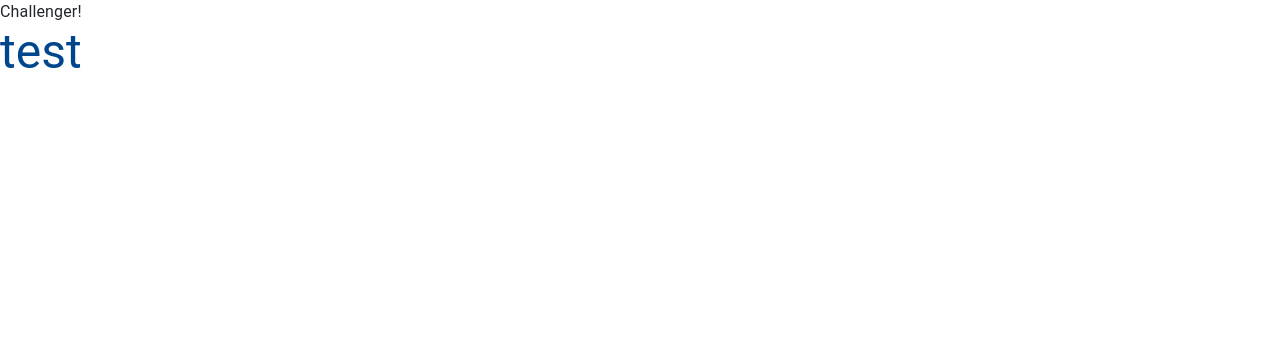
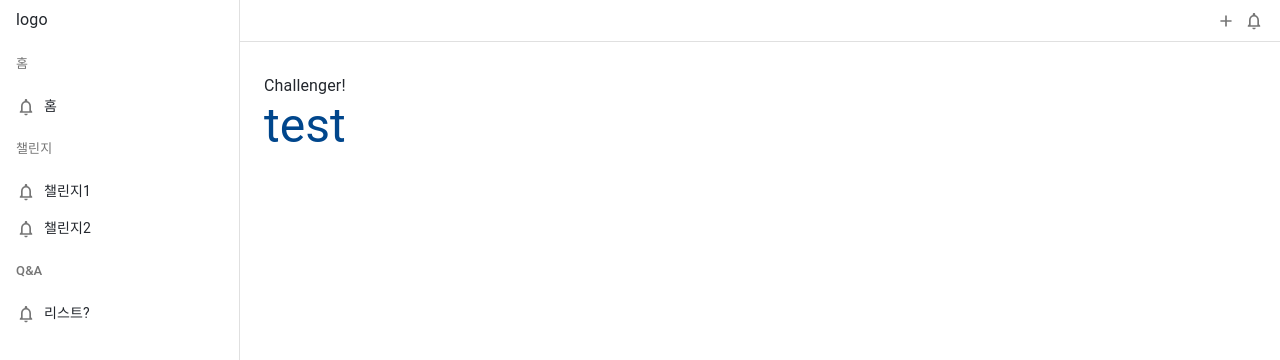
Before and after one commit to FTHON-6TEAM/Challenger-Fe, a Next.js app: page / in a window 1280 px wide. Shown: the top 360 px of the page. Built offline with nearby package versions, Linux system fonts and the light colour scheme.

Commit message:
feat: Implement default layout

```diff
--- /dev/null
+++ b/src/components/common/Header.tsx
@@ -0,0 +1,36 @@
+import { Box, IconButton } from '@mui/material';
+import Icon from './Icon';
+import { HeaderContainer, IconWrapper, LogoWrapper } from './styles/layout';
+
+type HeaderProps = {
+  openDrawer: () => void;
+};
+
+const Header = ({ openDrawer }: HeaderProps) => {
+  return (
+    <HeaderContainer>
+      <LogoWrapper>
+        <IconButton
+          color="inherit"
+          aria-label="open drawer"
+          onClick={openDrawer}
+          sx={{ p: 0, display: { sm: 'none' } }}
+        >
+          <Icon name="menu" fontSize="small" />
+        </IconButton>
+        <div>{'logo'}</div>
+      </LogoWrapper>
+
+      <IconWrapper>
+        <IconButton>
+          <Icon name="add" fontSize="small" />
+        </IconButton>
+        <IconButton>
+          <Icon name="notification" fontSize="small" />
+        </IconButton>
+      </IconWrapper>
+    </HeaderContainer>
+  );
+};
+
+export default Header;
--- /dev/null
+++ b/src/components/common/Layout.tsx
@@ -0,0 +1,19 @@
+import React, { PropsWithChildren } from 'react';
+import Sidebar from './Sidebar';
+import Header from './Header';
+import { Container, MainContainer } from './styles/layout';
+import useBoolean from '../../hooks/common/useBoolean'; // 여기만 경로 못찾음..
+
+const Layout = ({ children }: PropsWithChildren) => {
+  const [isOpenDrawer, openDrawer, closeDrawer] = useBoolean();
+
+  return (
+    <Container>
+      <Header openDrawer={openDrawer} />
+      <Sidebar isOpen={isOpenDrawer} closeDrawer={closeDrawer} />
+      <MainContainer maxWidth={false}>{children}</MainContainer>
+    </Container>
+  );
+};
+
+export default Layout;
--- /dev/null
+++ b/src/components/common/Sidebar.tsx
@@ -0,0 +1,81 @@
+import {
+  Box,
+  ListItem,
+  ListItemButton,
+  ListItemIcon,
+  ListItemText,
+  useMediaQuery,
+  useTheme,
+} from '@mui/material';
+import { Drawer, ListContainer, ListSubheader } from './styles/layout';
+import Icon from './Icon';
+
+type MenuItem = {
+  label: string;
+  link: string;
+  // icon: string;
+};
+
+type MenuList = {
+  subHeader: string;
+  items: MenuItem[];
+};
+
+// TODO: 많아지면 파일 분리하기, icon을 subHeader로 옮길지 결정하기
+const menuList: MenuList[] = [
+  {
+    subHeader: '홈',
+    items: [{ label: '홈', link: '/' }],
+  },
+  {
+    subHeader: '챌린지',
+    items: [
+      { label: '챌린지1', link: '/challenge1' },
+      { label: '챌린지2', link: '/challenge2' },
+    ],
+  },
+  {
+    subHeader: 'Q&A',
+    items: [{ label: '리스트?', link: '/questions' }],
+  },
+];
+
+type SidebarProps = {
+  isOpen: boolean;
+  closeDrawer: () => void;
+};
+
+const Sidebar = ({ isOpen, closeDrawer }: SidebarProps) => {
+  const theme = useTheme();
+  const isDesktop = useMediaQuery(theme.breakpoints.up('sm'));
+
+  return (
+    <Box gridArea={'sidebar'} component={'nav'} id="Sidebar">
+      <Drawer
+        anchor="left"
+        open={isOpen}
+        variant={isDesktop ? 'permanent' : 'temporary'}
+        onClose={closeDrawer}
+      >
+        <ListContainer>
+          {isDesktop && <ListItem>{'logo'}</ListItem>}
+          {menuList.map((menu) => (
+            <ListContainer key={`menu-${menu.subHeader}`} sx={{ p: 0 }}>
+              <ListSubheader>{menu.subHeader}</ListSubheader>
+              {menu.items.map((item) => (
+                <ListItemButton key={item.label} sx={{ gap: 1 }}>
+                  <ListItemIcon sx={{ minWidth: 'auto' }}>
+                    <Icon name="notification" fontSize="small" />
+                  </ListItemIcon>
+                  <ListItemText primary={item.label} sx={{ m: 0, '> span': { fontSize: 14 } }} />
+                </ListItemButton>
+              ))}
+            </ListContainer>
+          ))}
+        </ListContainer>
+      </Drawer>
+    </Box>
+  );
+};
+
+export default Sidebar;
--- /dev/null
+++ b/src/components/common/styles/layout.ts
@@ -0,0 +1,125 @@
+import {
+  Container as MuiContainer,
+  List,
+  Drawer as MuiDrawer,
+  ListSubheader as MuiListSubheader,
+} from '@mui/material';
+import { styled } from '@mui/material/styles';
+
+export const SIDEBAR_WIDTH = {
+  MOBILE: 200,
+  DESKTOP: 240,
+};
+
+export const HEADER_HEIGHT = 42;
+
+/* ------ main layout ------ */
+const Container = styled('div')(({ theme }) => ({
+  display: 'grid',
+  gridTemplateAreas: `
+  'header'
+  'main'
+`,
+  gridTemplateColumns: '100vw',
+  gridTemplateRows: `${HEADER_HEIGHT}px calc(100vh - ${HEADER_HEIGHT}px)`,
+
+  [theme.breakpoints.up('sm')]: {
+    gridTemplateAreas: `
+    'header header'
+    'sidebar main'
+    `,
+
+    gridTemplateColumns: `${SIDEBAR_WIDTH.DESKTOP}px calc(100vw - ${SIDEBAR_WIDTH.DESKTOP}px)`,
+  },
+}));
+
+const MainContainer = styled(MuiContainer)(({ theme }) => ({
+  gridArea: 'main',
+  minWidth: '100%',
+  minHeight: '100vh',
+  paddingTop: '8px',
+  paddingBottom: '16px',
+  paddingX: '8px',
+
+  [theme.breakpoints.up('sm')]: {
+    paddingX: 0,
+    overflow: 'auto',
+    paddingTop: '32px',
+  },
+}));
+
+/* ------ header ------ */
+const HeaderContainer = styled('header')(({ theme }) => ({
+  gridArea: 'header',
+  display: 'flex',
+  alignItems: 'center',
+  justifyContent: 'space-between',
+  padding: '0 16px',
+  borderBottom: '1px solid rgba(0, 0, 0, 0.12)',
+  backgroundColor: 'white',
+  height: HEADER_HEIGHT,
+}));
+
+const LogoWrapper = styled('div')(({ theme }) => ({
+  display: 'flex',
+  alignItems: 'center',
+  gap: 8,
+}));
+
+const IconWrapper = styled('div')(({ theme }) => ({
+  display: 'flex',
+  alignItems: 'center',
+  justifyContent: 'center',
+  gap: 8,
+
+  '> button': {
+    padding: 0,
+  },
+}));
+
+/* ------ sidebar ------ */
+const Drawer = styled(MuiDrawer)(({ theme }) => ({
+  borderRight: '1px solid rgba(0, 0, 0, 0.12)',
+  backgroundColor: 'white',
+  width: SIDEBAR_WIDTH.MOBILE,
+  flexShrink: 0,
+  zIndex: theme.zIndex.drawer + 1,
+
+  [`& .MuiDrawer-paper`]: {
+    width: SIDEBAR_WIDTH.MOBILE,
+    boxSizing: 'border-box',
+  },
+
+  [theme.breakpoints.up('sm')]: {
+    width: SIDEBAR_WIDTH.DESKTOP,
+
+    [`& .MuiDrawer-paper`]: {
+      width: SIDEBAR_WIDTH.DESKTOP,
+    },
+  },
+}));
+
+const ListContainer = styled(List)(() => ({
+  width: '100%',
+  overflow: 'auto',
+  '&.MuiList-root': {
+    padding: 0,
+  },
+}));
+
+const ListSubheader = styled(MuiListSubheader)(({ theme }) => ({
+  color: theme.palette.grey[600],
+  fontSize: 13,
+  fontWeight: 500,
+}));
+
+export {
+  Container,
+  MainContainer,
+  HeaderContainer,
+  LogoWrapper,
+  IconWrapper,
+  Drawer,
+  ListContainer,
+  ListSubheader,
+};
--- a/src/pages/_app.tsx
+++ b/src/pages/_app.tsx
@@ -1,9 +1,13 @@
 import type { AppProps } from 'next/app';
 import { QueryClient, QueryClientProvider } from '@tanstack/react-query';
-import React from 'react';
+import React, { ReactElement, ReactNode } from 'react';
 import CssBaseline from '@mui/material/CssBaseline';
 import { ThemeProvider } from '@mui/material/styles';
 import { theme } from '../styles/theme';
+import { NextPage } from 'next';
+import Layout from '@/components/common/Layout';
+import dayjs from 'dayjs';
+import 'dayjs/locale/ko';
 
 const queryClient = new QueryClient({
   defaultOptions: {
@@ -17,12 +21,27 @@ const queryClient = new QueryClient({
   },
 });
 
-export default function App({ Component, pageProps }: AppProps) {
+export type NextPageWithLayout<P = {}, IP = P> = NextPage<P, IP> & {
+  getLayout?: (page: ReactElement) => ReactNode;
+};
+
+type AppPropsWithLayout = AppProps & {
+  Component: NextPageWithLayout;
+};
+
+const DefaultLayout = (page: React.ReactElement) => {
+  return <Layout>{page}</Layout>;
+};
+
+export default function App({ Component, pageProps }: AppPropsWithLayout) {
+  const getLayout = Component.getLayout ?? DefaultLayout;
+  dayjs.locale('ko');
+
   return (
     <ThemeProvider theme={theme}>
       <CssBaseline />
       <QueryClientProvider client={queryClient}>
-        <Component {...pageProps} />
+        {getLayout(<Component {...pageProps} />)}
       </QueryClientProvider>
     </ThemeProvider>
   );
```
